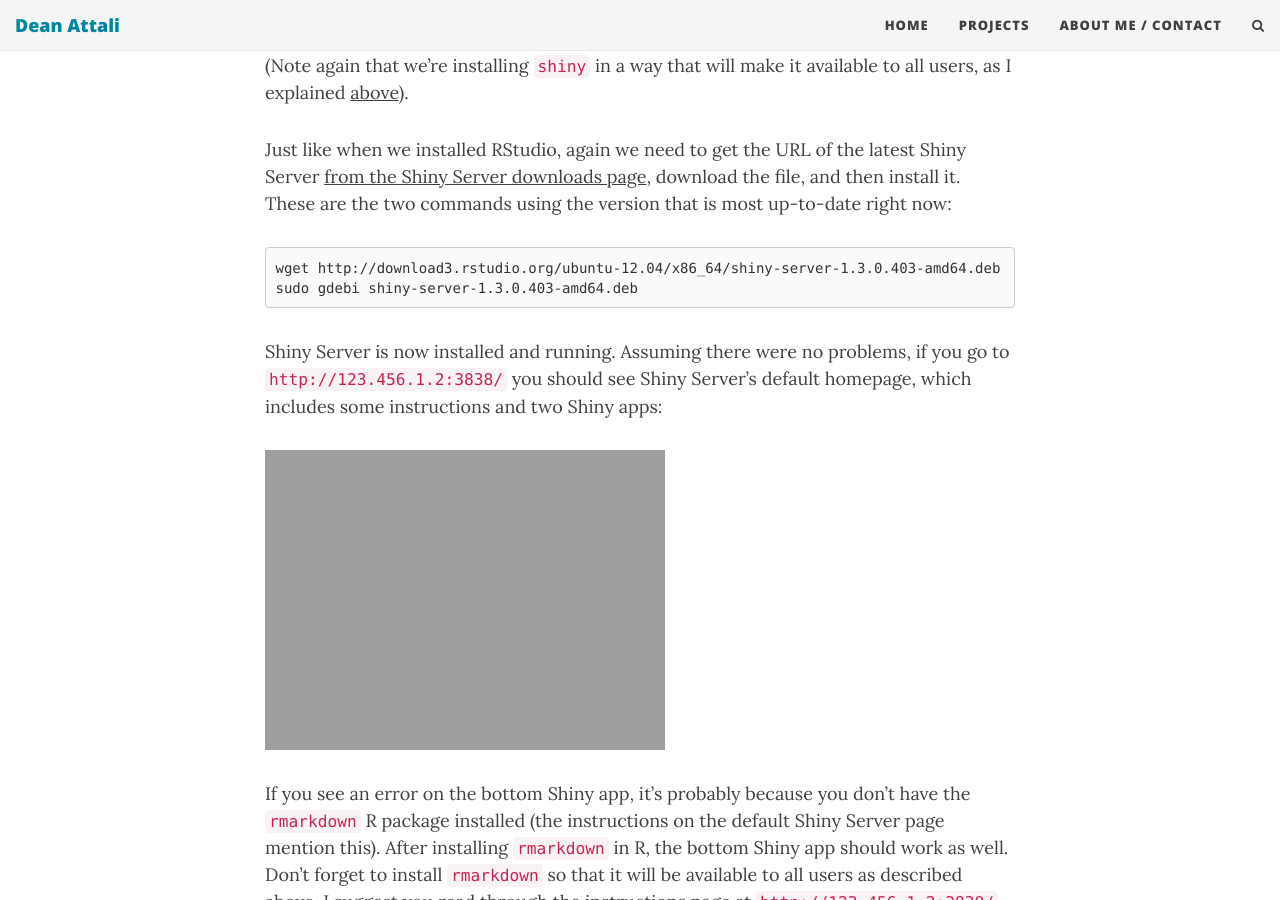
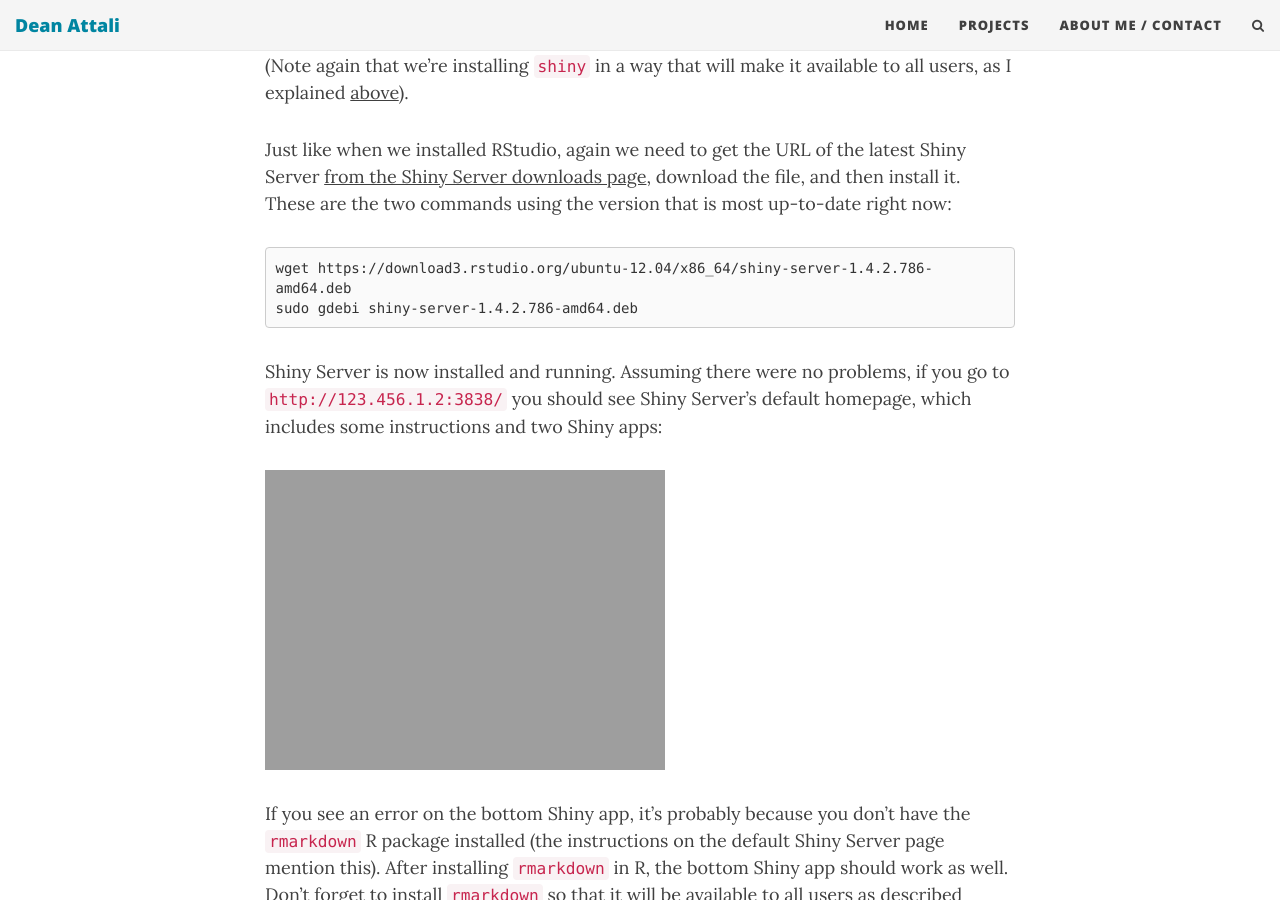
Before and after one commit to daattali/daattali.github.io, a Jekyll site: the page built from _posts/2015-05-09-setup-rstudio-shiny-server-digital-ocean.md, in a window 1280 px wide and 900 px high, scrolled down 8732 px. Built offline with Jekyll 4.4.1, drawn with Linux system fonts in a browser that asks for light colours; nearby versions of some CDN libraries; comment, search, counter and statistics services are not loaded.

Commit message:
update shiny server post to use latest shiny server

```diff
--- a/_posts/2015-05-09-setup-rstudio-shiny-server-digital-ocean.md
+++ b/_posts/2015-05-09-setup-rstudio-shiny-server-digital-ocean.md
@@ -198,8 +198,8 @@ sudo su - -c "R -e \"install.packages('shiny', repos='http://cran.rstudio.com/')
 Just like when we installed RStudio, again we need to get the URL of the latest Shiny Server [from the Shiny Server downloads page](http://www.rstudio.com/products/shiny/download-server/), download the file, and then install it.  These are the two commands using the version that is most up-to-date right now:
 
 ~~~
-wget http://download3.rstudio.org/ubuntu-12.04/x86_64/shiny-server-1.3.0.403-amd64.deb
-sudo gdebi shiny-server-1.3.0.403-amd64.deb
+wget https://download3.rstudio.org/ubuntu-12.04/x86_64/shiny-server-1.4.2.786-amd64.deb
+sudo gdebi shiny-server-1.4.2.786-amd64.deb
 ~~~
 
 Shiny Server is now installed and running. Assuming there were no problems, if you go to `http://123.456.1.2:3838/` you should see Shiny Server's default homepage, which includes some instructions and two Shiny apps:
```
